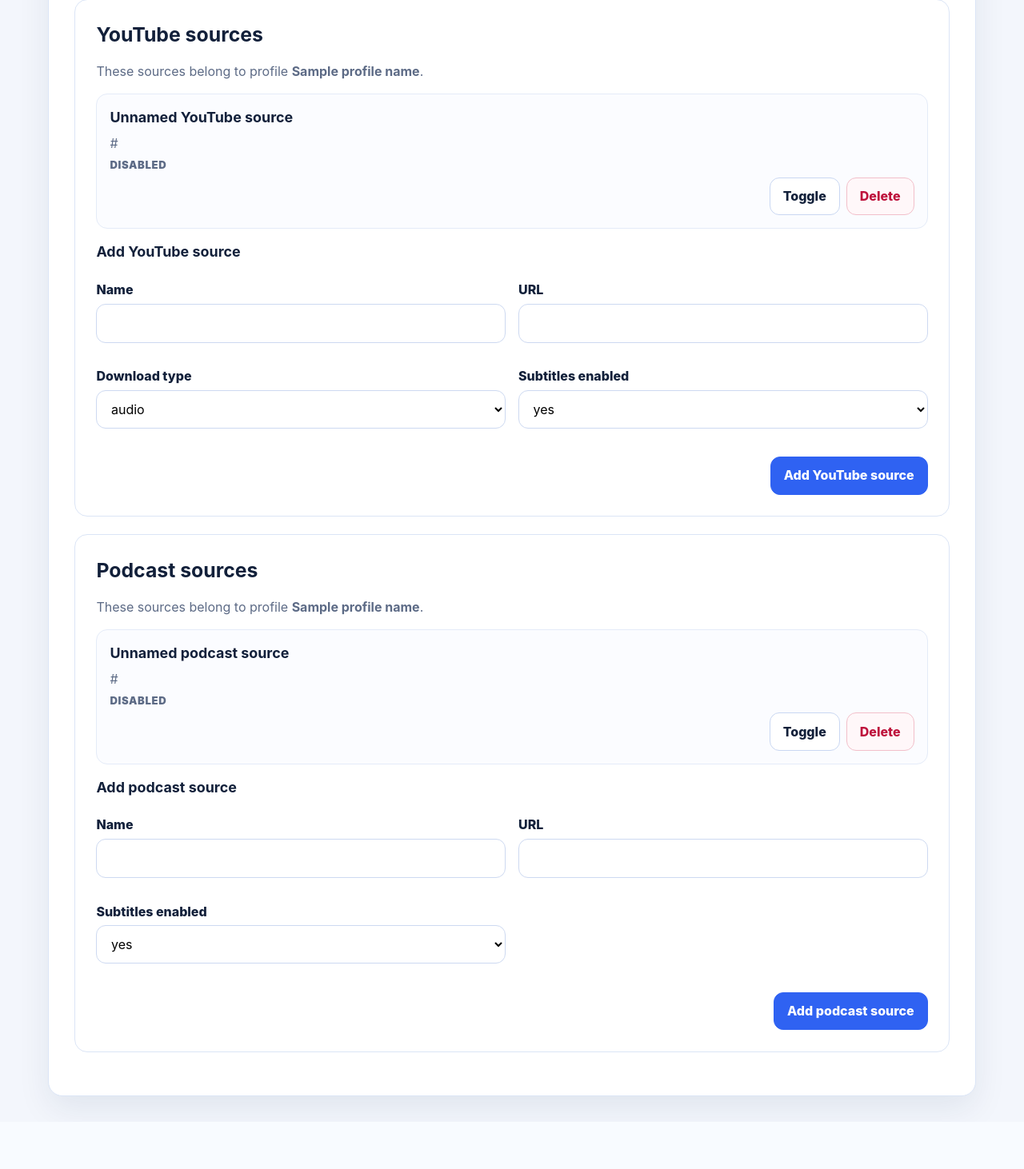
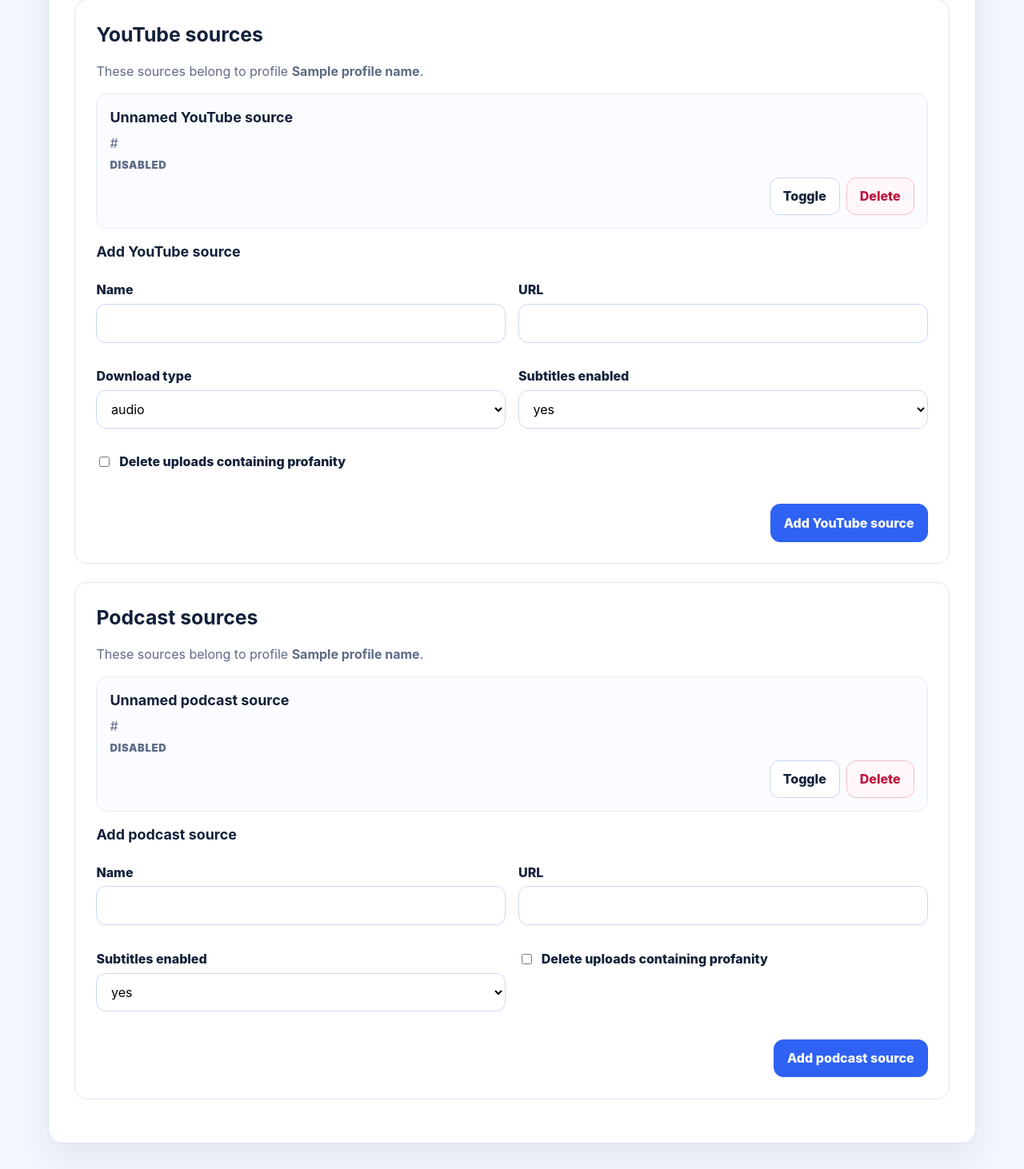
Before and after one commit to meg23/getoffline, a Django app: template src/app/templates/app/settings.html in a window 1280 px wide. Shown: the part 2952-4414 px from the top of the page at 80% size. Before the commit the page ends 4344 px from the top, so only its background shows below. Run offline with Django 3.2, Linux system fonts and the light colour scheme; the template is opened without the code that fills it: most values are stand-ins (such as "Sample title", 1, 10 or a date in 2020).

Commit message:
Add profanity filter option to source settings

```diff
--- a/src/app/templates/app/settings.html
+++ b/src/app/templates/app/settings.html
@@ -112,17 +112,17 @@
       <section class="settings-section">
         <h2>YouTube sources</h2>
         <p class="section-help">These sources belong to profile <strong>{{ profile_name }}</strong>.</p>
-        <div class="source-list">{% for source in youtube_sources %}<article class="source-card"><h3>{{ source.name|default:'Unnamed YouTube source' }}</h3><p>{{ source.url }}</p><p class="row-status">{% if source.enabled %}enabled{% else %}disabled{% endif %}</p><div class="row-actions"><form method="post" action="{% url 'toggle_source' source.id %}">{% csrf_token %}<button>Toggle</button></form><form method="post" action="{% url 'delete_source' source.id %}">{% csrf_token %}<button class="danger">Delete</button></form></div></article>{% empty %}<p>No YouTube sources configured.</p>{% endfor %}</div>
+        <div class="source-list">{% for source in youtube_sources %}<article class="source-card"><h3>{{ source.name|default:'Unnamed YouTube source' }}</h3><p>{{ source.url }}</p><p class="row-status">{% if source.enabled %}enabled{% else %}disabled{% endif %}{% if source.delete_explicit_content %} · profanity filter on{% endif %}</p><div class="row-actions"><form method="post" action="{% url 'toggle_source' source.id %}">{% csrf_token %}<button>Toggle</button></form><form method="post" action="{% url 'delete_source' source.id %}">{% csrf_token %}<button class="danger">Delete</button></form></div></article>{% empty %}<p>No YouTube sources configured.</p>{% endfor %}</div>
         <h3>Add YouTube source</h3>
-        <form method="post" action="{% url 'add_source' %}" class="grid two">{% csrf_token %}<input type="hidden" name="profile_id" value="{{ profile_id }}" /><input type="hidden" name="source_type" value="youtube" /><div><label>Name</label><input name="name" required /></div><div><label>URL</label><input name="url" required /></div><div><label>Download type</label><select name="media_type"><option value="audio">audio</option><option value="video">video</option></select></div><div><label>Subtitles enabled</label><select name="subtitles"><option value="1">yes</option><option value="0">no</option></select></div><div class="actions full"><button class="primary">Add YouTube source</button></div></form>
+        <form method="post" action="{% url 'add_source' %}" class="grid two">{% csrf_token %}<input type="hidden" name="profile_id" value="{{ profile_id }}" /><input type="hidden" name="source_type" value="youtube" /><div><label>Name</label><input name="name" required /></div><div><label>URL</label><input name="url" required /></div><div><label>Download type</label><select name="media_type"><option value="audio">audio</option><option value="video">video</option></select></div><div><label>Subtitles enabled</label><select name="subtitles"><option value="1">yes</option><option value="0">no</option></select></div><div><label class="checkbox-label"><input type="checkbox" name="delete_explicit_content" value="1" /> Delete uploads containing profanity</label></div><div class="actions full"><button class="primary">Add YouTube source</button></div></form>
       </section>
 
       <section class="settings-section">
         <h2>Podcast sources</h2>
         <p class="section-help">These sources belong to profile <strong>{{ profile_name }}</strong>.</p>
-        <div class="source-list">{% for source in podcast_sources %}<article class="source-card"><h3>{{ source.name|default:'Unnamed podcast source' }}</h3><p>{{ source.url }}</p><p class="row-status">{% if source.enabled %}enabled{% else %}disabled{% endif %}</p><div class="row-actions"><form method="post" action="{% url 'toggle_source' source.id %}">{% csrf_token %}<button>Toggle</button></form><form method="post" action="{% url 'delete_source' source.id %}">{% csrf_token %}<button class="danger">Delete</button></form></div></article>{% empty %}<p>No podcast sources configured.</p>{% endfor %}</div>
+        <div class="source-list">{% for source in podcast_sources %}<article class="source-card"><h3>{{ source.name|default:'Unnamed podcast source' }}</h3><p>{{ source.url }}</p><p class="row-status">{% if source.enabled %}enabled{% else %}disabled{% endif %}{% if source.delete_explicit_content %} · profanity filter on{% endif %}</p><div class="row-actions"><form method="post" action="{% url 'toggle_source' source.id %}">{% csrf_token %}<button>Toggle</button></form><form method="post" action="{% url 'delete_source' source.id %}">{% csrf_token %}<button class="danger">Delete</button></form></div></article>{% empty %}<p>No podcast sources configured.</p>{% endfor %}</div>
         <h3>Add podcast source</h3>
-        <form method="post" action="{% url 'add_source' %}" class="grid two">{% csrf_token %}<input type="hidden" name="profile_id" value="{{ profile_id }}" /><input type="hidden" name="source_type" value="podcast" /><div><label>Name</label><input name="name" required /></div><div><label>URL</label><input name="url" required /></div><div><label>Subtitles enabled</label><select name="subtitles"><option value="1">yes</option><option value="0">no</option></select></div><div class="actions full"><button class="primary">Add podcast source</button></div></form>
+        <form method="post" action="{% url 'add_source' %}" class="grid two">{% csrf_token %}<input type="hidden" name="profile_id" value="{{ profile_id }}" /><input type="hidden" name="source_type" value="podcast" /><div><label>Name</label><input name="name" required /></div><div><label>URL</label><input name="url" required /></div><div><label>Subtitles enabled</label><select name="subtitles"><option value="1">yes</option><option value="0">no</option></select></div><div><label class="checkbox-label"><input type="checkbox" name="delete_explicit_content" value="1" /> Delete uploads containing profanity</label></div><div class="actions full"><button class="primary">Add podcast source</button></div></form>
       </section>
     </main>
   </body>
--- a/src/app/views.py
+++ b/src/app/views.py
@@ -335,6 +335,7 @@ def add_source(request: HttpRequest) -> HttpResponseRedirect:
         media_type=str(request.POST.get("media_type") or "audio").strip().lower() if source_type == SourceConfig.SOURCE_YOUTUBE else None,
         enabled=True,
         subtitles=request.POST.get("subtitles", "1") in {"1", "true", "yes", "on"},
+        delete_explicit_content=request.POST.get("delete_explicit_content") in {"1", "true", "yes", "on"},
         updated_at=timezone.now(),
     )
     return HttpResponseRedirect(reverse("settings") + f"?profile_id={profile_id}")
```
